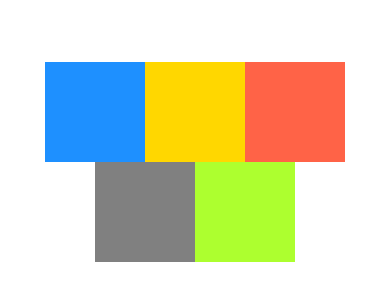
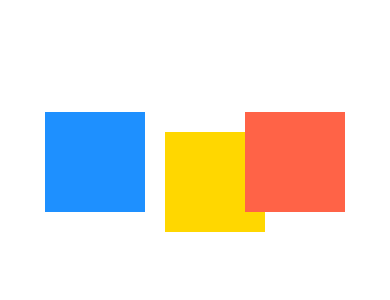
Before and after one commit to kmehner/React-Native-Expo, a React Native app: screen / in a window 390 px wide. Shown: the part 260-560 px from the top of the page. Built offline with nearby package versions, Linux system fonts and the light colour scheme.

Commit message:
relative versus absolute positioning

```diff
--- a/App.js
+++ b/App.js
@@ -22,22 +22,16 @@ export default function App() {
         backgroundColor: "gold",
         width: 100,
         height: 100,
+        top: 20, // Moves 20 indepenent pixels from the top
+        // ^ Does not affect the layout around it (top, bottom, left, right)
+        left: 20,
+        position: "relative",
       }} />
       <View style={{
         backgroundColor: "tomato",
         width: 100,
         height: 100,
       }} />
-      <View style={{
-        backgroundColor: "grey",
-        width: 100,
-        height: 100,
-      }} />
-      <View style={{
-        backgroundColor: "greenyellow",
-        width: 100,
-        height: 100,
-      }} />
     </View>
   );
 }
```
